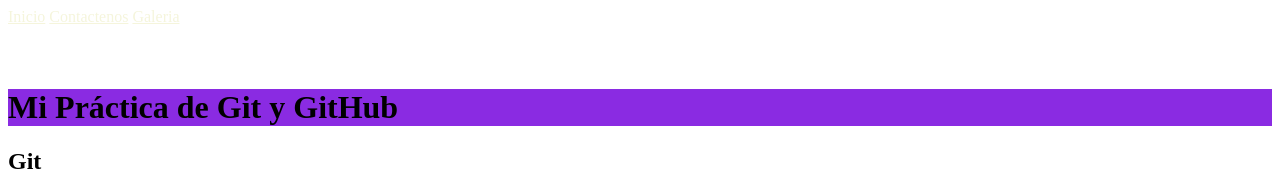
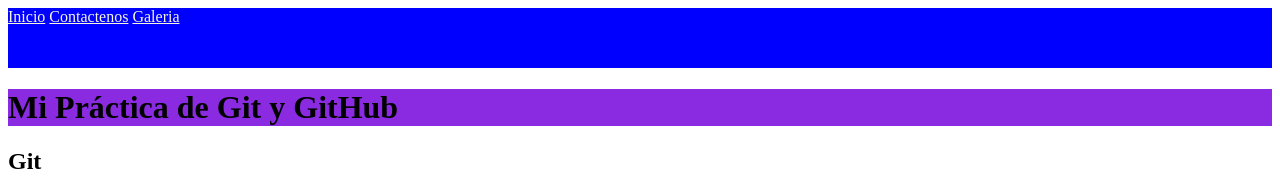
Before and after one commit to Estigma9/Practica, a plain HTML site: page index.html in a window 1280 px wide. Shown: the top 192 px of the page. Drawn offline with Linux system fonts and the light colour scheme.

Commit message:
Se modifico el color del fondo del navegador en la rama navegador

```diff
--- a/styles.css
+++ b/styles.css
@@ -2,7 +2,7 @@
 
 nav{
     height: 60px;
-    background: azul;
+    background: blue;
 
 }
 
```
